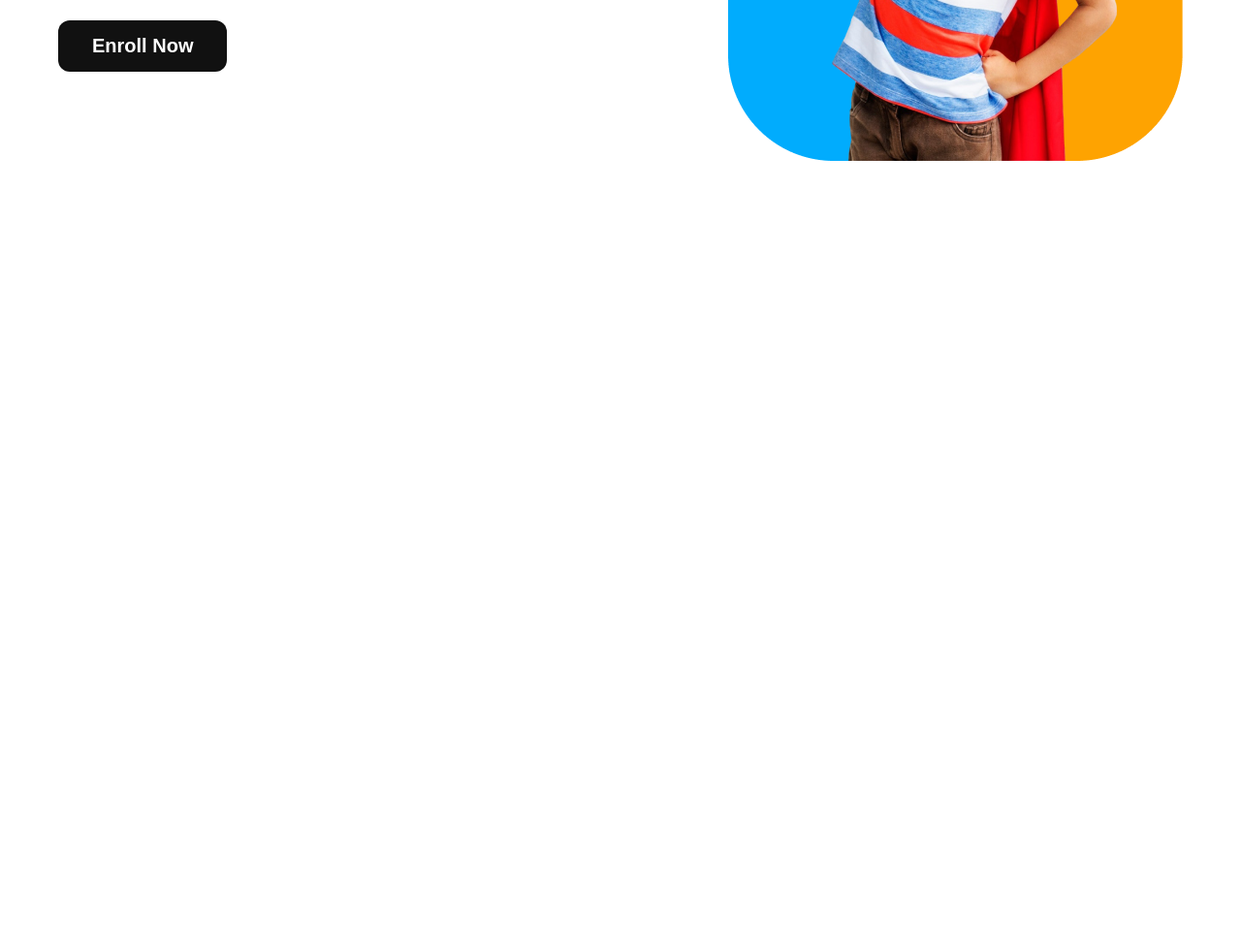
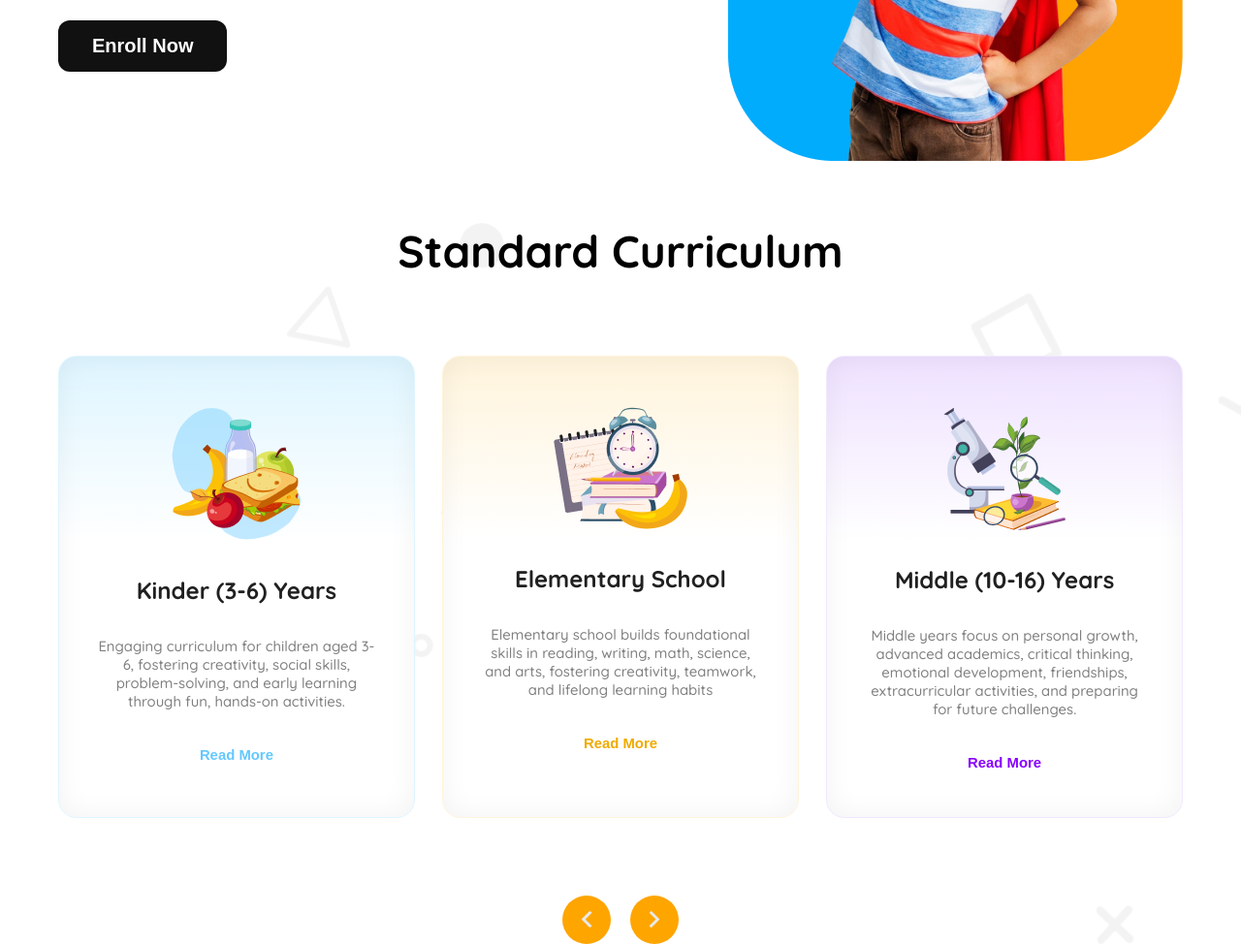
Before and after one commit to mezbaaaa/kids-school, a plain HTML site: page index.html in a window 1280 px wide. Shown: the part 511-1485 px from the top of the page at 97% size. Before the commit the page ends 800 px from the top, so only its background shows below. Drawn offline with Linux system fonts and the light colour scheme.

Commit message:
curriculum added

```diff
--- a/index.html
+++ b/index.html
@@ -51,7 +51,40 @@
         </section>
     </header>
     <main class="main">
-
+        <section class="curriculum">
+            <h3 class="curriculum-title">Standard Curriculum</h3>
+            <div class="card-p">
+                <div class="curriculum-card-b">
+                    <img src="assets/kinder.png" alt="" class="curriculum-img">
+                    <h4 class="card-title">Kinder (3-6) Years</h4>
+                    <p class="card-desc">Engaging curriculum for children aged 3-6, fostering creativity, social skills,
+                        problem-solving, and early learning through fun, hands-on activities.</p>
+                    <button class="card-btn-b">Read More</button>
+                </div>
+                <div class="curriculum-card-o">
+                    <img src="assets/elementary.png" alt="" class="curriculum-img">
+                    <h4 class="card-title">Elementary School</h4>
+                    <p class="card-desc">
+                        Elementary school builds foundational skills in reading, writing, math, science, and arts,
+                        fostering
+                        creativity, teamwork, and lifelong learning habits</p>
+                    <button class="card-btn-o">Read More</button>
+                </div>
+                <div class="curriculum-card-p">
+                    <img src="assets/middle.png" alt="" class="curriculum-img">
+                    <h4 class="card-title">Middle (10-16) Years</h4>
+                    <p class="card-desc">Middle years focus on personal growth, advanced academics, critical thinking,
+                        emotional development, friendships, extracurricular activities, and preparing for future
+                        challenges.
+                    </p>
+                    <button class="card-btn-p">Read More</button>
+                </div>
+            </div>
+            <div class="arrow-btn">
+                <bnt class="arrow"><img src="assets/left-arrow.png" alt=""></bnt>
+                <bnt class="arrow"><img src="assets/arrow-right.png" alt=""></bnt>
+            </div>
+        </section>
     </main>
     <footer class="footer">
 
--- a/styles/style.css
+++ b/styles/style.css
@@ -14,7 +14,8 @@
 
 /* shared styles */
 .navbar,
-.banner {
+.banner,
+.card-p {
     max-width: 1160px;
     margin: 0px auto;
 }
@@ -145,9 +146,135 @@
     width: 100%;
 }
 
+/* curriculum */
+.curriculum {
+    background-image: url(../assets/bg.png);
+    background-repeat: no-repeat;
+    background-size: cover;
+    width: 100%;
+    height: 100%;
+}
 
+.curriculum-title {
+    color: #000000;
+    font-size: 2.87rem;
+    font-weight: 700;
+    text-align: center;
+    margin-top: 60px;
+}
 
+.card-p {
+    display: flex;
+    justify-content: space-between;
+    gap: 28px;
+    margin-top: 80px;
+}
 
+.curriculum-card-b {
+    width: 367.8px;
+    height: 476.78px;
+    box-sizing: border-box;
+    border: 0.94px solid rgb(222, 245, 255);
+    border-radius: 18.86px;
+    text-align: center;
+    box-shadow: inset 0px 0px 28.3px 0.94px rgba(0, 0, 0, 0.05);
+    background: linear-gradient(180.00deg, rgb(222, 245, 255), rgba(255, 255, 255, 0) 40%), rgb(255, 255, 255);
+}
+
+.curriculum-card-o {
+    width: 367.8px;
+    height: 476.78px;
+    text-align: center;
+    box-sizing: border-box;
+    border: 0.94px solid rgb(255, 244, 220);
+    border-radius: 18.86px;
+    box-shadow: inset 0px 0px 28.3px 0.94px rgba(0, 0, 0, 0.05);
+    background: linear-gradient(180.00deg, rgb(255, 244, 220), rgba(255, 255, 255, 0) 40%), rgb(255, 255, 255);
+}
+
+.curriculum-card-p {
+    width: 367.8px;
+    height: 476.78px;
+    box-sizing: border-box;
+    border: 0.94px solid rgb(242, 232, 255);
+    border-radius: 18.86px;
+    text-align: center;
+    box-shadow: inset 0px 0px 28.3px 0.94px rgba(0, 0, 0, 0.05);
+    background: linear-gradient(180.00deg, rgb(238, 225, 255), rgba(255, 255, 255, 0) 40%), rgb(255, 255, 255);
+}
+
+.curriculum-img {
+    margin-top: 52px;
+}
+
+.card-title {
+    color: rgb(32, 32, 32);
+    font-size: 1.5rem;
+    font-weight: 700;
+    margin-top: 32px;
+}
+
+.card-desc {
+    color: rgb(128, 128, 128);
+    font-size: .93rem;
+    font-weight: 500;
+    margin-top: 33px;
+    padding: 0 40px;
+}
+
+.card-btn-b {
+    color: rgb(100, 200, 255);
+    font-size: 0.93rem;
+    font-weight: 700;
+    border: none;
+    background: none;
+    margin-top: 38px;
+    cursor: pointer;
+}
+
+.card-btn-o {
+    font-size: 0.93rem;
+    font-weight: 700;
+    color: rgb(240, 170, 0);
+    border: none;
+    background: none;
+    margin-top: 38px;
+    cursor: pointer;
+}
+
+.card-btn-p {
+    font-size: 0.93rem;
+    font-weight: 700;
+    color: rgb(135, 0, 255);
+    border: none;
+    background: none;
+    margin-top: 38px;
+    cursor: pointer;
+}
+
+.arrow-btn {
+    display: flex;
+    gap: 20px;
+    justify-content: center;
+    margin-top: 80px;
+}
+
+.arrow {
+    width: 50px;
+    height: 50px;
+    background-color: orange;
+    border: none;
+    border-radius: 50%;
+    display: flex;
+    justify-content: center;
+    align-items: center;
+    cursor: pointer;
+}
+
+.arrow>img {
+    width: 35px;
+    height: 35px;
+}
 
 
 
@@ -160,7 +287,8 @@
 
     .manu,
     .nav-title,
-    .nav-btn {
+    .nav-btn,
+    .arrow-btn {
         display: none;
     }
 
@@ -201,7 +329,8 @@
         margin-left: 17px;
         margin-right: 17px;
     }
-    .banner-img{
+
+    .banner-img {
         margin: 20px 10px;
     }
 
@@ -215,15 +344,28 @@
         font-weight: 700;
         margin-top: 0px;
     }
-    .banner-desc{
+
+    .banner-desc {
         font-size: 0.87rem;
         font-weight: 500;
         text-align: center;
         margin-top: 18px;
     }
-    .banner-btn{
-        padding: 12px 24px ;
+
+    .banner-btn {
+        padding: 12px 24px;
         font-size: 1rem;
         margin-top: 18px;
     }
+
+    .curriculum-title {
+        font-size: 1.6rem;
+        margin-top: 40px;
+    }
+
+    .card-p {
+        flex-direction: column;
+        align-items: center;
+        margin-top: 20px;
+    }
 }
```
Also changed, not shown: assets/arrow-right.png (added), assets/left-arrow.png (added).
